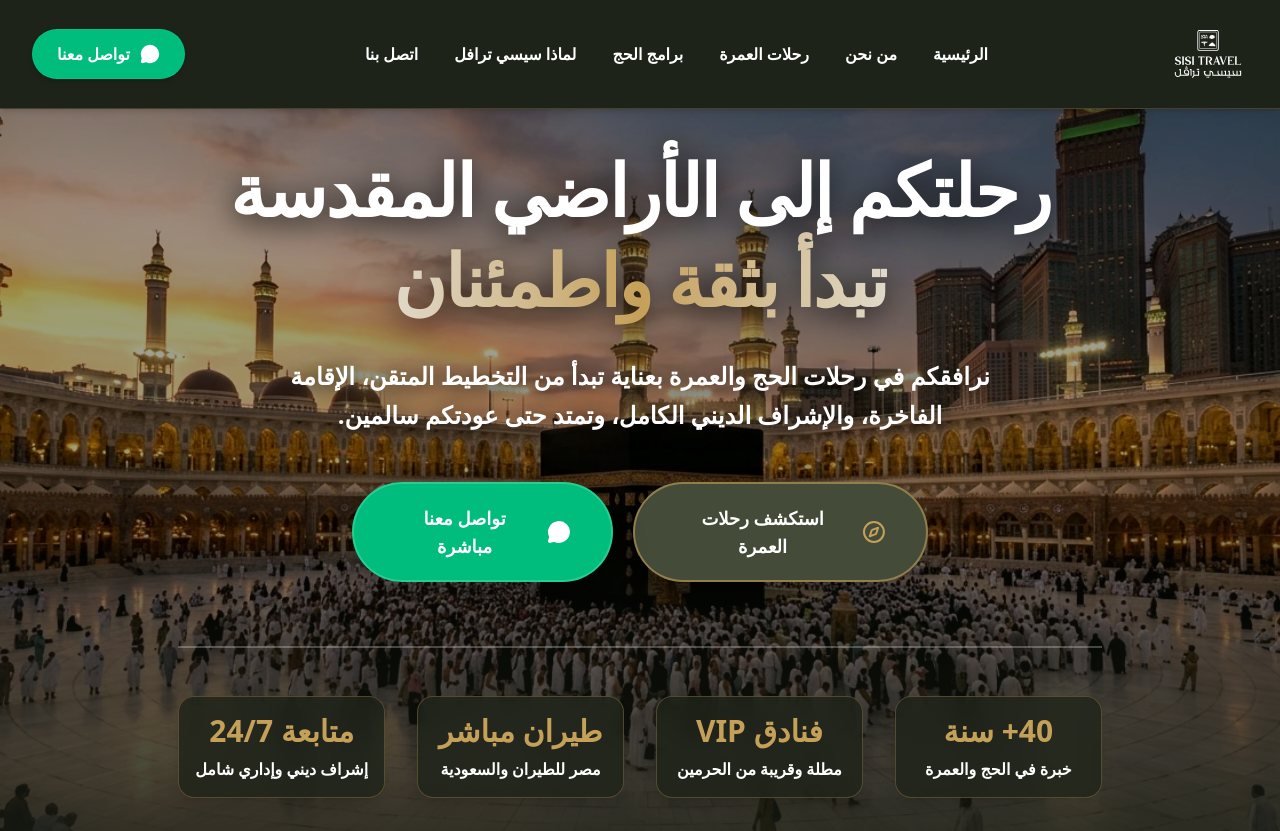
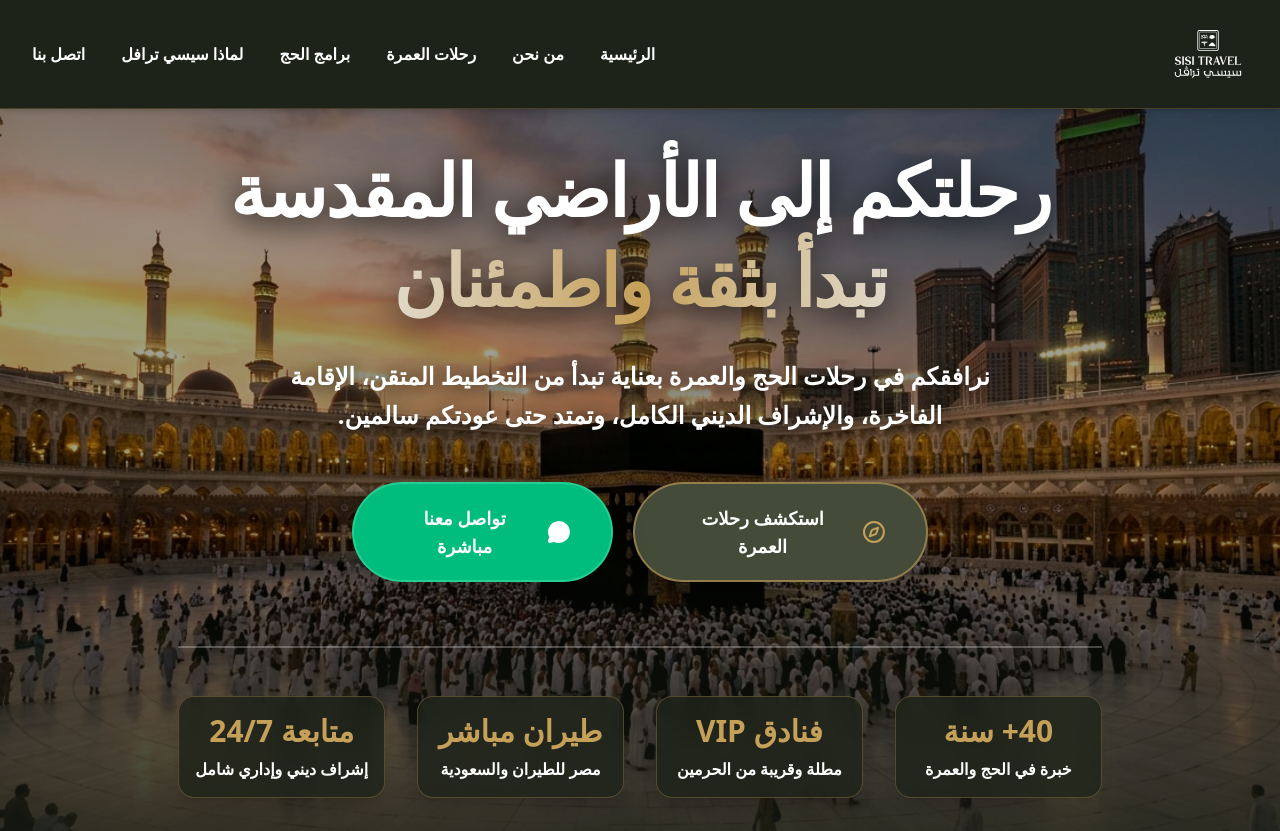
Before and after one commit to youssef-shaaban-dev/sisi-travel, a Next.js app: page / in a window 1280 px wide. Shown: the top 831 px of the page. Built offline with nearby package versions, Linux system fonts and the light colour scheme.

Commit message:
feat: add reusable layout components and centralize company data constants

```diff
--- a/src/components/layout/Footer.tsx
+++ b/src/components/layout/Footer.tsx
@@ -87,17 +87,13 @@ export default function Footer() {
             <ul className="space-y-3 text-sm text-gray-300">
               <li className="flex items-center gap-3">
                 <Phone className="w-4 h-4 text-brand-gold flex-shrink-0" />
-                <a href={`tel:${COMPANY_DETAILS.phone1Raw}`} className="hover:text-white dir-ltr font-bold">
+                <a dir='ltr' href={`tel:${COMPANY_DETAILS.phone1Raw}`} className="hover:text-white font-bold">
                   {COMPANY_DETAILS.phone1}
                 </a>
               </li>
               <li className="flex items-center gap-3">
                 <MapPin className="w-4 h-4 text-brand-gold flex-shrink-0" />
                 <span>{COMPANY_DETAILS.address}</span>
-              </li>
-              <li className="flex items-center gap-3">
-                <Clock className="w-4 h-4 text-brand-gold flex-shrink-0" />
-                <span>{COMPANY_DETAILS.workingHours}</span>
               </li>
             </ul>
           </div>
--- a/src/components/layout/Navbar.tsx
+++ b/src/components/layout/Navbar.tsx
@@ -4,8 +4,8 @@ import React, { useState, useEffect } from 'react';
 import Image from 'next/image';
 import Link from 'next/link';
 import { motion, AnimatePresence } from 'framer-motion';
-import { Menu, X, MessageCircle } from 'lucide-react';
-import { COMPANY_DETAILS, getWhatsAppLink } from '@/data/programsData';
+import { Menu, X } from 'lucide-react';
+import { COMPANY_DETAILS } from '@/data/programsData';
 
 export default function Navbar() {
   const [scrolled, setScrolled] = useState(false);
@@ -69,19 +69,6 @@ export default function Navbar() {
             ))}
           </nav>
 
-          {/* CTA Button (WhatsApp ONLY) on Left in RTL */}
-          <div className="hidden sm:flex items-center gap-3">
-            <a
-              href={getWhatsAppLink()}
-              target="_blank"
-              rel="noopener noreferrer"
-              className="flex items-center gap-2.5 px-6 py-3 rounded-full bg-emerald-500 hover:bg-emerald-600 text-white text-base font-extrabold shadow-md hover:shadow-lg transition-all border border-emerald-400/40 group"
-            >
-              <MessageCircle className="w-5 h-5 fill-current group-hover:scale-110 transition-transform" />
-              <span>تواصل معنا</span>
-            </a>
-          </div>
-
           {/* Mobile Menu Toggle Button */}
           <button
             onClick={() => setMobileMenuOpen(!mobileMenuOpen)}
@@ -122,25 +109,6 @@ export default function Navbar() {
                   </motion.div>
                 ))}
               </nav>
-
-              {/* WhatsApp Action Only */}
-              <motion.div
-                initial={{ opacity: 0, y: 15 }}
-                animate={{ opacity: 1, y: 0 }}
-                transition={{ delay: 0.35, duration: 0.3 }}
-                className="pt-4 border-t border-white/15"
-              >
-                <a
-                  href={getWhatsAppLink()}
-                  target="_blank"
-                  rel="noopener noreferrer"
-                  onClick={() => setMobileMenuOpen(false)}
-                  className="w-full flex items-center justify-center gap-3 py-4 rounded-2xl bg-emerald-500 hover:bg-emerald-600 text-white text-lg font-black shadow-xl transition-all"
-                >
-                  <MessageCircle className="w-6 h-6 fill-current" />
-                  <span>استفسر عبر الواتساب فقط</span>
-                </a>
-              </motion.div>
             </div>
           </motion.div>
         )}
--- a/src/data/programsData.ts
+++ b/src/data/programsData.ts
@@ -731,9 +731,9 @@ export const COMPANY_DETAILS = {
   establishedYear: 1982,
   slogan: 'رحلتكم إلى الأراضي المقدسة تبدأ بثقة واطمئنان',
   description: 'شركة سيسي ترافل للسياحة والحج والعمرة - تأسست عام 1982 وتتمتع بخبرة متراكمة تتجاوز 4 عقود في تقديم أرقى خدمات الحج والعمرة والرحلات السياحية بأعلى معايير الراحة والتنظيم.',
-  phone1: '+20 11 5001 1400',
+  phone1: '011 5001 1400',
   phone1Raw: '+201150011400',
-  whatsapp: '+20 11 5001 1400',
+  whatsapp: '011 5001 1400',
   whatsappRaw: '201150011400',
   licenseNumber: '249',
   licenseText: 'شركة سياحة (أ) مرخصة من وزارة السياحة - رخصة رقم 249',
```
